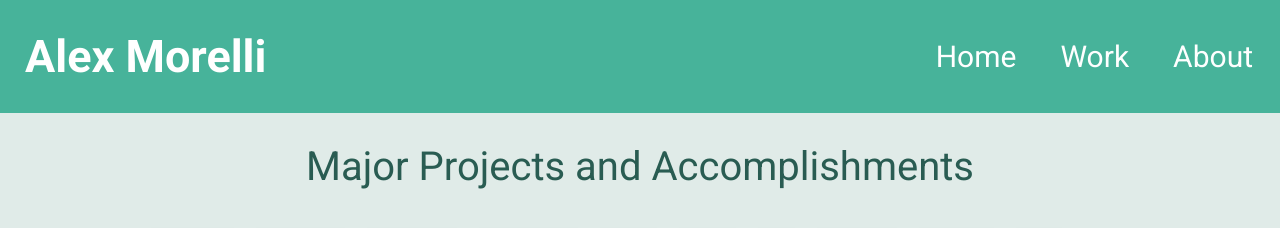
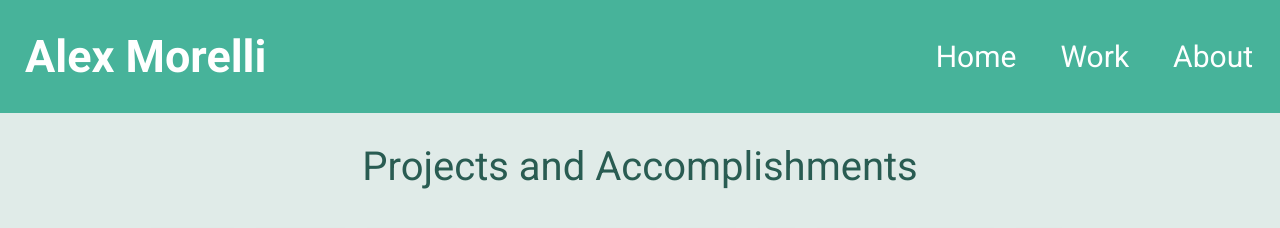
Before and after one commit to morellaj/alex-morelli-portfolio, a React app: page /projects in a window 1280 px wide. Shown: the top 228 px of the page. Built offline with nearby package versions, Linux system fonts and the light colour scheme.

Commit message:
Removed "Major" from project page h1

```diff
--- a/src/components/projects/ProjectsPage.jsx
+++ b/src/components/projects/ProjectsPage.jsx
@@ -20,7 +20,7 @@ export default function ProjectPage() {
 
   return (
     <Container>
-      <Heading>Major Projects and Accomplishments</Heading>
+      <Heading>Projects and Accomplishments</Heading>
       <ProjectsFilter count={projectList.length} filter={filter} setFilter={setFilter} />
       <ProjectDisplay projectList={projectList} />
     </Container>
```
